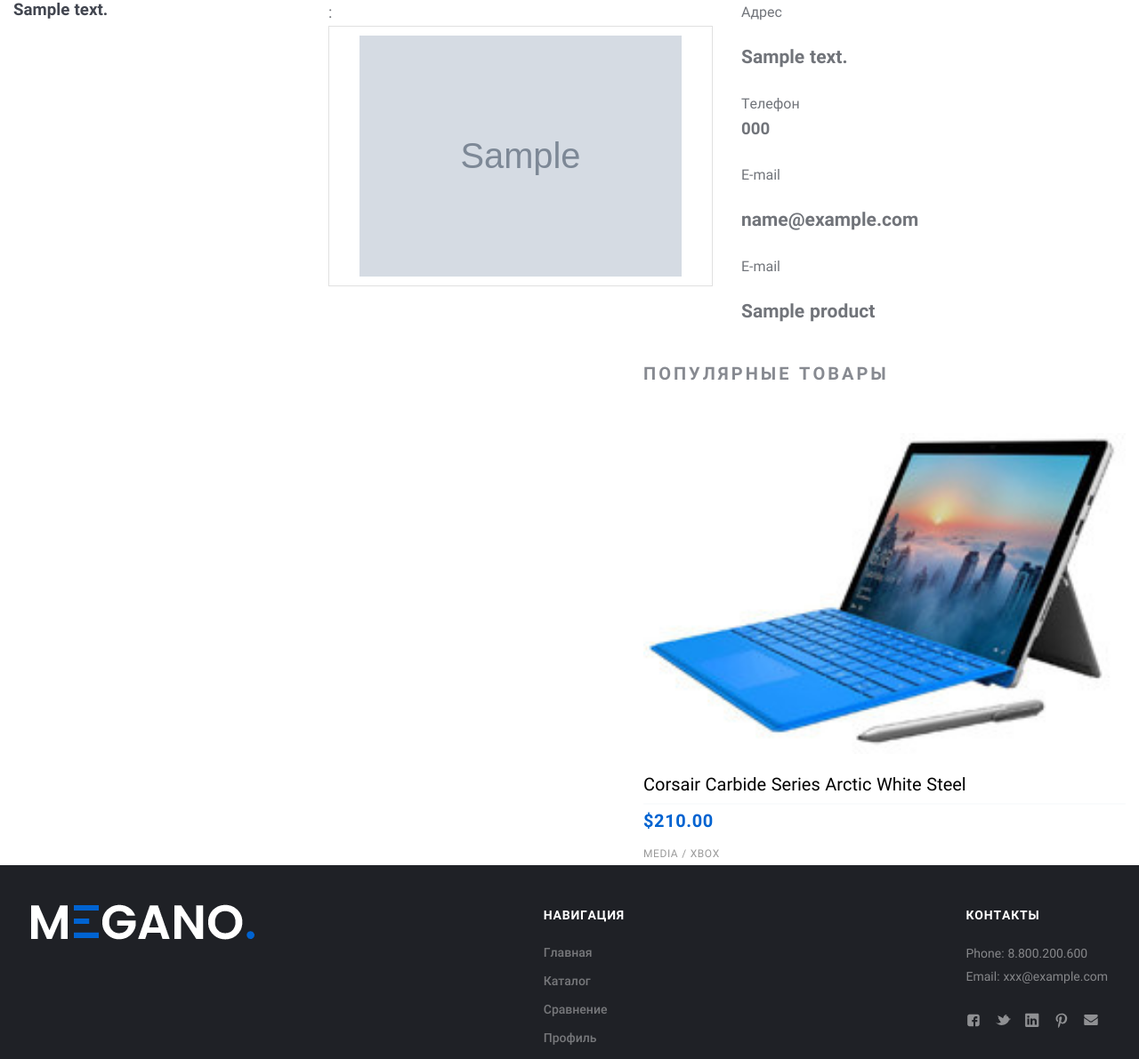
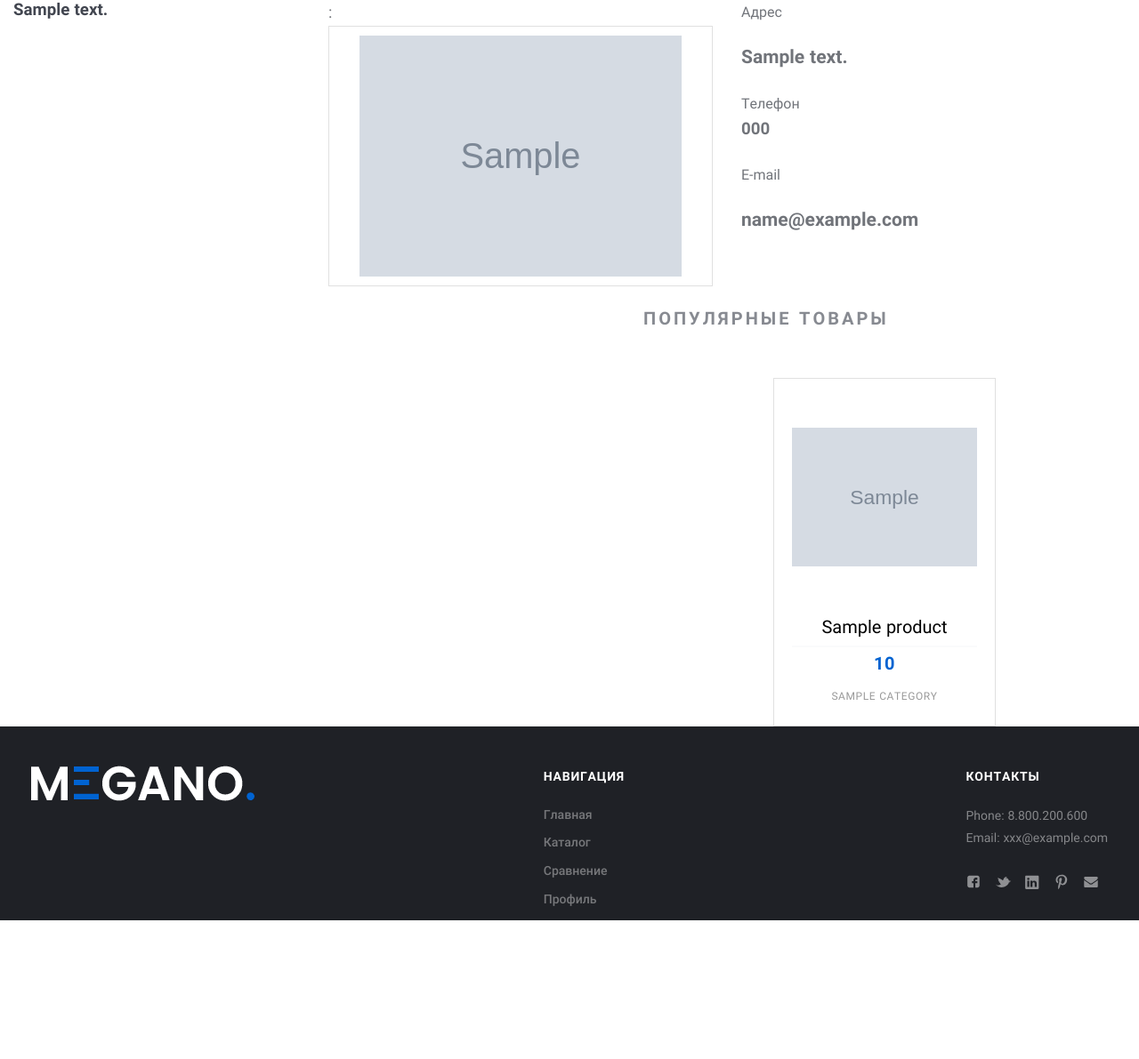
Before and after one commit to sanscolte/Django-Online-Store, a Python web app: template market/templates/shops/shops_detail.jinja2 in a window 1280 px wide. Shown: the part 336-1527 px from the top of the page at 89% size. After the commit the page ends 1371 px from the top, so only its background shows below. Run offline with Jinja, Linux system fonts and the light colour scheme; the template is opened without the code that fills it: most values are stand-ins (such as "Sample title", 1, 10 or a date in 2020); grey boxes marked "Sample" are stand-in pictures.

Commit message:
Сделал детальную страницу продавцов

```diff
--- a/market/shops/admin.py
+++ b/market/shops/admin.py
@@ -1,4 +1,5 @@
 from django.contrib import admin
-from .models import Shop
+from .models import Shop, Offer
 
 admin.site.register(Shop)
+admin.site.register(Offer)
--- a/market/shops/models.py
+++ b/market/shops/models.py
@@ -26,7 +26,7 @@ class Shop(models.Model):
 class Offer(models.Model):
     """Предложение магазина"""
 
-    shop = models.ForeignKey(Shop, on_delete=models.CASCADE)
+    shop = models.ForeignKey(Shop, on_delete=models.CASCADE, related_name="offers")
     product = models.ForeignKey("products.Product", on_delete=models.CASCADE)
     price = models.DecimalField(max_digits=10, decimal_places=2, verbose_name=_("цена"))
 
--- a/market/templates/shops/shops_detail.jinja2
+++ b/market/templates/shops/shops_detail.jinja2
@@ -35,12 +35,8 @@
                                         <label class="form-label" for="mail">E-mail
                                         </label>
                                          <h3>{{object.email}}</h3>
-                                    </div>
-                                        <div class="form-group">
-                                        <label class="form-label" for="mail">E-mail
-                                        </label>
-                                         <h3>{{object.product}}</h3>
-                                    </div>
+                                    {% for product in offers %}
+                                    {% endfor %}
                                 </div>
                             </div>
                         </form>
@@ -50,21 +46,23 @@
                         <h2 class="Section-title">Популярные товары
                         </h2>
                     </header>
-                    <div>
-                        <div><a class="Card-picture" href="#"><img src="assets/img/content/home/card.jpg" alt="card.jpg"></a>
+                    <div class="Cards">
+                    {% for product in offers %}
+                        <div class="Card"><a class="Card-picture" href="#"><img src="{{ product.product.image }}" alt="card.jpg"></a>
                             <div class="Card-content">
-                                <strong class="Card-title"><a href="#">Corsair Carbide Series Arctic White Steel</a>
+                                <strong class="Card-title"><a href="product.html">{{ product.product.name }}</a>
                                 </strong>
                                 <div class="Card-description">
-                                    <div class="Card-cost"><span class="Card-price">$210.00</span>
+                                    <div class="Card-cost"><span class="Card-price">{{ product.price }}</span>
                                     </div>
-                                    <div class="Card-category">Media / xbox
+                                    <div class="Card-category">{{ product.product.category }}
                                     </div>
-                                    <div class="Card-hover"><a class="Card-btn" href="#"><img src="assets/img/icons/card/cart.svg" alt="cart.svg"></a><a class="Card-btn" href="compare.html"><img src="assets/img/icons/card/change.svg" alt="change.svg"></a>
+                                    <div class="Card-hover"><a class="Card-btn" href="#"><img src="assets/img/icons/card/cart.svg" alt="cart.svg"></a>
                                     </div>
                                 </div>
                             </div>
                         </div>
+                    {% endfor %}
                     </div>
                 </div>
                 </div>
```
Also changed, not shown: market/fixtures/06-offers.json (added, +20 -0 lines), market/shops/tests/test_views.py (added, +21 -0 lines), market/shops/views.py (+11 -4 lines).
